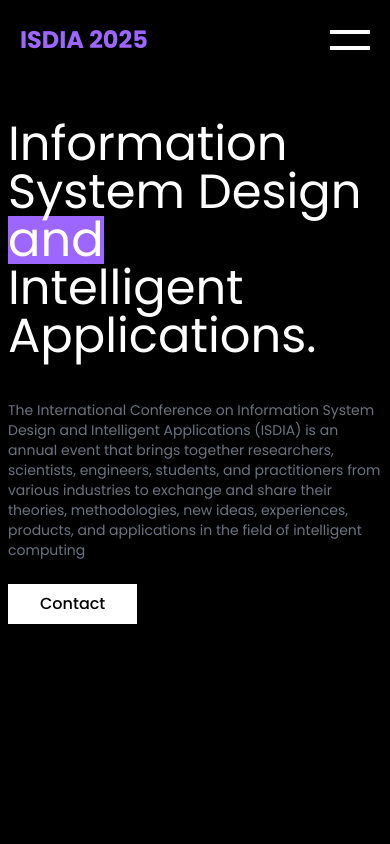
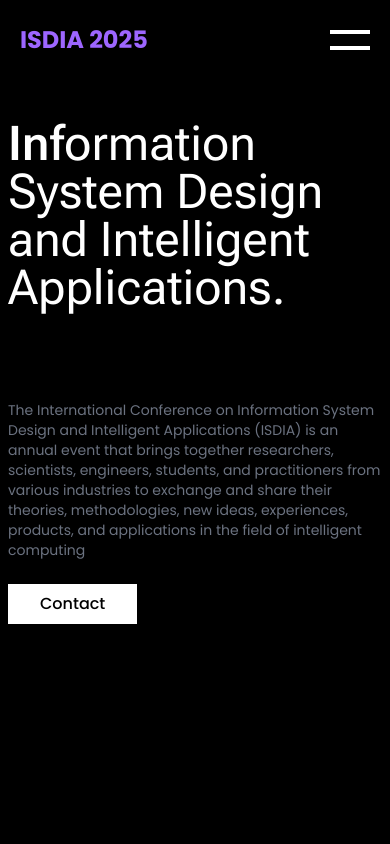
Before and after one commit to harsh749005/ISDIA, a React (Vite) app in the folder frontend/: page / in a window 390 px wide. Shown: the top 844 px of the page. Built offline with nearby package versions, Linux system fonts and the light colour scheme.

Commit message:
variable proximity added

```diff
--- a/frontend/package.json
+++ b/frontend/package.json
@@ -11,6 +11,7 @@
   },
   "dependencies": {
     "@tailwindcss/vite": "^4.0.6",
+    "framer-motion": "^12.4.3",
     "react": "^19.0.0",
     "react-dom": "^19.0.0",
     "react-router-dom": "^7.1.5",
--- a/frontend/src/components/Banner.jsx
+++ b/frontend/src/components/Banner.jsx
@@ -1,19 +1,31 @@
 import React from "react";
+import { useRef } from "react";
 import Globe from "../assets/globe.png";
+import VariableProximity from "./reactbits/VariableProximity";
 const Banner = () => {
+  const containerRef = useRef(null);
   return (
     <>
       <div className="w-full h-full xl:h-max bg-black flex flex-col gap-6 lg:gap-8  px-2 md:px-5  lg:px-10 ">
         {/* Main heading and  globe image holder */}
         <div className="flex ">
+          <div
+            ref={containerRef}
+            className="flex gap-10 flex-col w-full relative"
+          >
+            <VariableProximity
+              label={`Information System Design and Intelligent Applications.
+          `}
+              className={
+                "xl:w-[800px] w-full bg-black text-white font-poppins mt-10 lg:mt-20 text-5xl md:text-6xl xl:text-8xl cursor-pointer"
+              }
+              fromFontVariationSettings="'wght' 400, 'opsz' 9"
+              toFontVariationSettings="'wght' 1000, 'opsz' 40 "
+              containerRef={containerRef}
+              radius={100}
+              falloff="linear"
+            />
 
-
-        <div className="flex gap-10 flex-col w-full">
-          <h1 className="xl:w-[800px] w-full bg-black text-white font-poppins mt-10 lg:mt-20 text-5xl md:text-6xl xl:text-8xl ">
-            Information System Design{" "}
-            <span className="bg-[#9d66ff] line-clamp-1 w-max">and</span>{" "}
-            Intelligent Applications.
-          </h1>
             <p className="text-gray-500 text-sm md:w-[600px] lg:text-md font-poppins ">
               The International Conference on Information System Design and
               Intelligent Applications (ISDIA) is an annual event that brings
--- /dev/null
+++ b/frontend/src/components/reactbits/VariableProximity.css
@@ -0,0 +1,18 @@
+
+@import url("https://fonts.googleapis.com/css2?family=Roboto+Flex:opsz,wght@8..144,100..1000&display=swap");
+
+.variable-proximity {
+  font-family: "Roboto Flex", sans-serif;
+}
+
+.sr-only {
+  position: absolute;
+  width: 1px;
+  height: 1px;
+  padding: 0;
+  margin: -1px;
+  overflow: hidden;
+  clip: rect(0, 0, 0, 0);
+  white-space: nowrap;
+  border: 0;
+}
--- /dev/null
+++ b/frontend/src/components/reactbits/VariableProximity.jsx
@@ -0,0 +1,179 @@
+import { forwardRef, useMemo, useRef, useEffect } from "react";
+import { motion } from "framer-motion";
+import "./VariableProximity.css";
+
+function useAnimationFrame(callback) {
+  useEffect(() => {
+    let frameId;
+    const loop = () => {
+      callback();
+      frameId = requestAnimationFrame(loop);
+    };
+    frameId = requestAnimationFrame(loop);
+    return () => cancelAnimationFrame(frameId);
+  }, [callback]);
+}
+
+function useMousePositionRef(containerRef) {
+  const positionRef = useRef({ x: 0, y: 0 });
+
+  useEffect(() => {
+    const updatePosition = (x, y) => {
+      if (containerRef?.current) {
+        const rect = containerRef.current.getBoundingClientRect();
+        positionRef.current = { x: x - rect.left, y: y - rect.top };
+      } else {
+        positionRef.current = { x, y };
+      }
+    };
+
+    const handleMouseMove = (ev) => updatePosition(ev.clientX, ev.clientY);
+    const handleTouchMove = (ev) => {
+      const touch = ev.touches[0];
+      updatePosition(touch.clientX, touch.clientY);
+    };
+
+    window.addEventListener("mousemove", handleMouseMove);
+    window.addEventListener("touchmove", handleTouchMove);
+    return () => {
+      window.removeEventListener("mousemove", handleMouseMove);
+      window.removeEventListener("touchmove", handleTouchMove);
+    };
+  }, [containerRef]);
+
+  return positionRef;
+}
+
+const VariableProximity = forwardRef((props, ref) => {
+  const {
+    label,
+    fromFontVariationSettings,
+    toFontVariationSettings,
+    containerRef,
+    radius = 50,
+    falloff = "linear",
+    className = "",
+    onClick,
+    style,
+    ...restProps
+  } = props;
+
+  const letterRefs = useRef([]);
+  const interpolatedSettingsRef = useRef([]);
+  const mousePositionRef = useMousePositionRef(containerRef);
+
+  const parsedSettings = useMemo(() => {
+    const parseSettings = (settingsStr) =>
+      new Map(
+        settingsStr.split(",")
+          .map(s => s.trim())
+          .map(s => {
+            const [name, value] = s.split(" ");
+            return [name.replace(/['"]/g, ""), parseFloat(value)];
+          })
+      );
+
+    const fromSettings = parseSettings(fromFontVariationSettings);
+    const toSettings = parseSettings(toFontVariationSettings);
+
+    return Array.from(fromSettings.entries()).map(([axis, fromValue]) => ({
+      axis,
+      fromValue,
+      toValue: toSettings.get(axis) ?? fromValue,
+    }));
+  }, [fromFontVariationSettings, toFontVariationSettings]);
+
+  const calculateDistance = (x1, y1, x2, y2) =>
+    Math.sqrt((x2 - x1) ** 2 + (y2 - y1) ** 2);
+
+  const calculateFalloff = (distance) => {
+    const norm = Math.min(Math.max(1 - distance / radius, 0), 1);
+    switch (falloff) {
+      case "exponential": return norm ** 2;
+      case "gaussian": return Math.exp(-((distance / (radius / 2)) ** 2) / 2);
+      case "linear":
+      default: return norm;
+    }
+  };
+
+  useAnimationFrame(() => {
+    if (!containerRef?.current) return;
+    const containerRect = containerRef.current.getBoundingClientRect();
+
+    letterRefs.current.forEach((letterRef, index) => {
+      if (!letterRef) return;
+
+      const rect = letterRef.getBoundingClientRect();
+      const letterCenterX = rect.left + rect.width / 2 - containerRect.left;
+      const letterCenterY = rect.top + rect.height / 2 - containerRect.top;
+
+      const distance = calculateDistance(
+        mousePositionRef.current.x,
+        mousePositionRef.current.y,
+        letterCenterX,
+        letterCenterY
+      );
+
+      if (distance >= radius) {
+        letterRef.style.fontVariationSettings = fromFontVariationSettings;
+        return;
+      }
+
+      const falloffValue = calculateFalloff(distance);
+      const newSettings = parsedSettings
+        .map(({ axis, fromValue, toValue }) => {
+          const interpolatedValue = fromValue + (toValue - fromValue) * falloffValue;
+          return `'${axis}' ${interpolatedValue}`;
+        })
+        .join(", ");
+
+      interpolatedSettingsRef.current[index] = newSettings;
+      letterRef.style.fontVariationSettings = newSettings;
+    });
+  });
+
+  const words = label.split(" ");
+  let letterIndex = 0;
+
+  return (
+    <span
+      ref={ref}
+      className={`${className} variable-proximity`}
+      onClick={onClick}
+      style={{ display: "inline", ...style }}
+      {...restProps}
+    >
+      {words.map((word, wordIndex) => (
+        <span
+          key={wordIndex}
+          style={{ display: "inline-block", whiteSpace: "nowrap" }}
+        >
+          {word.split("").map((letter) => {
+            const currentLetterIndex = letterIndex++;
+            return (
+              <motion.span
+                key={currentLetterIndex}
+                ref={(el) => { letterRefs.current[currentLetterIndex] = el; }}
+                style={{
+                  display: "inline-block",
+                  fontVariationSettings:
+                    interpolatedSettingsRef.current[currentLetterIndex],
+                }}
+                aria-hidden="true"
+              >
+                {letter}
+              </motion.span>
+            );
+          })}
+          {wordIndex < words.length - 1 && (
+            <span style={{ display: "inline-block" }}>&nbsp;</span>
+          )}
+        </span>
+      ))}
+      <span className="sr-only">{label}</span>
+    </span>
+  );
+});
+
+VariableProximity.displayName = "VariableProximity";
+export default VariableProximity;
```
Also changed, not shown: 1 other file (tests, documents, lock files or other folders). Lines whose indentation alone changed are shown as unchanged.
